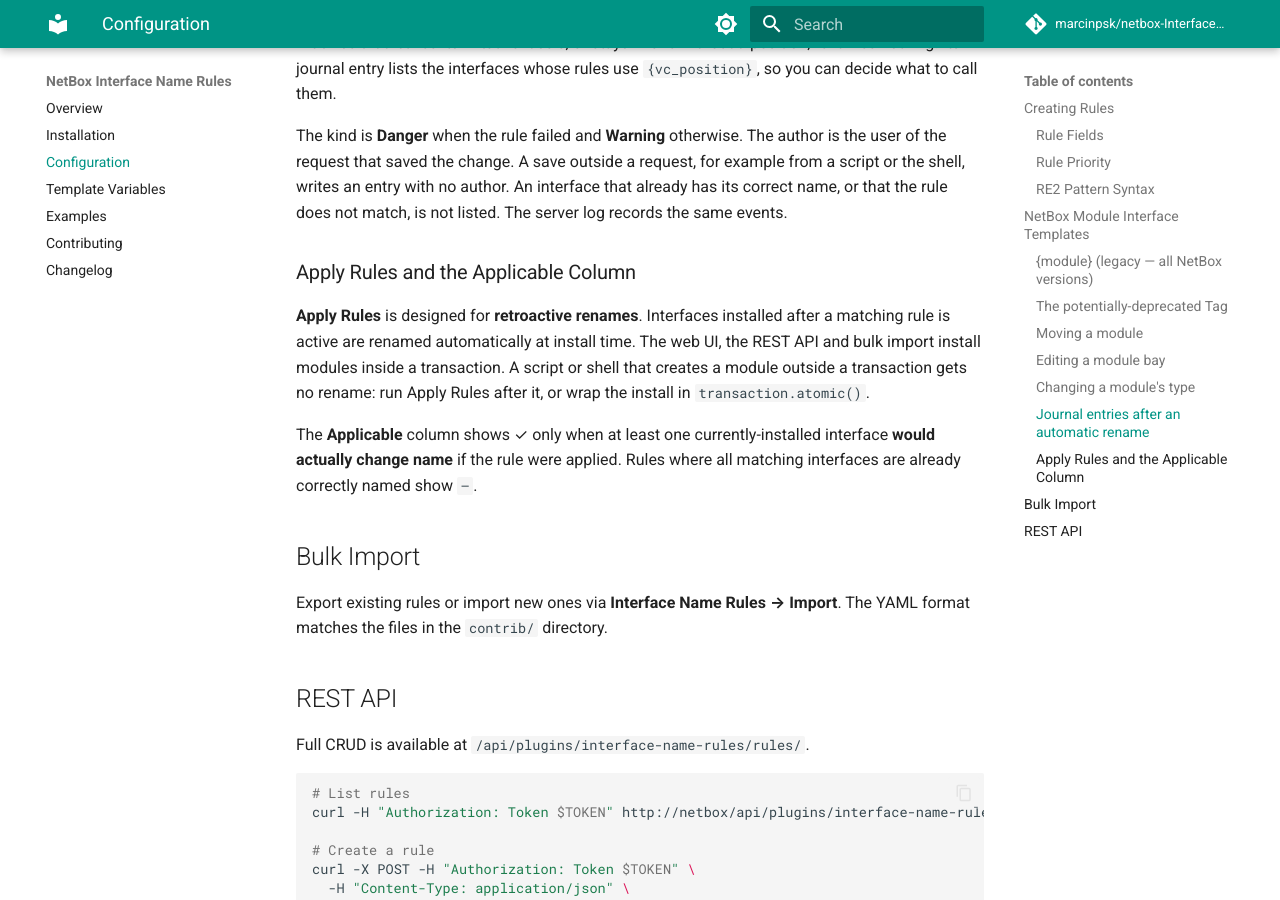
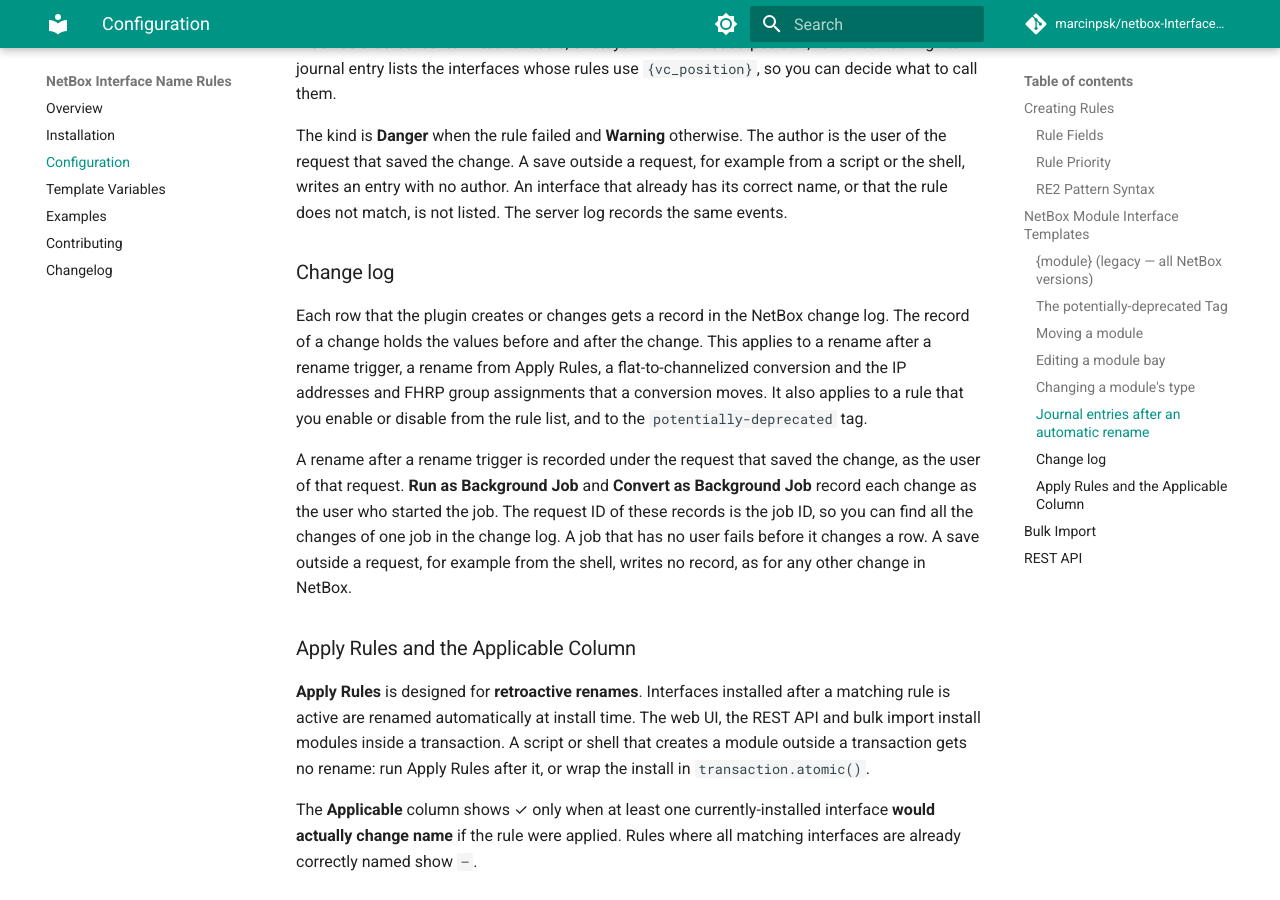
Before and after one commit to marcinpsk/netbox-InterfaceNameRules-plugin, an MkDocs documentation site: the page built from docs/configuration.md, in a window 1280 px wide and 900 px high, scrolled down 6401 px. Built offline with MkDocs 1.6.1 and Material for MkDocs 9.7.7, drawn with Linux system fonts in a browser that asks for light colours; comment, search, counter and statistics services are not loaded.

Commit message:
docs(change-log): describe the change-log records of plugin writes and jobs
The configuration guide now says which plugin writes get a change-log
record with the values before and after, whom a rename trigger and a
background job record as the user, and that the request ID of a job's
records is the job ID. A documentation test pins the sentence about the
jobs.

Refs #142

```diff
--- a/docs/configuration.md
+++ b/docs/configuration.md
@@ -257,6 +257,23 @@
 that already has its correct name, or that the rule does not match, is not listed.
 The server log records the same events.
 
+### Change log
+
+Each row that the plugin creates or changes gets a record in the NetBox change
+log. The record of a change holds the values before and after the change. This
+applies to a rename after a rename trigger, a rename from Apply Rules, a
+flat-to-channelized conversion and the IP addresses and FHRP group assignments
+that a conversion moves. It also applies to a rule that you enable or disable
+from the rule list, and to the `potentially-deprecated` tag.
+
+A rename after a rename trigger is recorded under the request that saved the
+change, as the user of that request. **Run as Background Job** and **Convert as
+Background Job** record each change as the user who started the job. The request
+ID of these records is the job ID, so you can find all the changes of one job in
+the change log. A job that has no user fails before it changes a row. A save
+outside a request, for example from the shell, writes no record, as for any
+other change in NetBox.
+
 ### Apply Rules and the Applicable Column
 
 **Apply Rules** is designed for **retroactive renames**.  Interfaces installed
```
Also changed, not shown: 1 other file.
